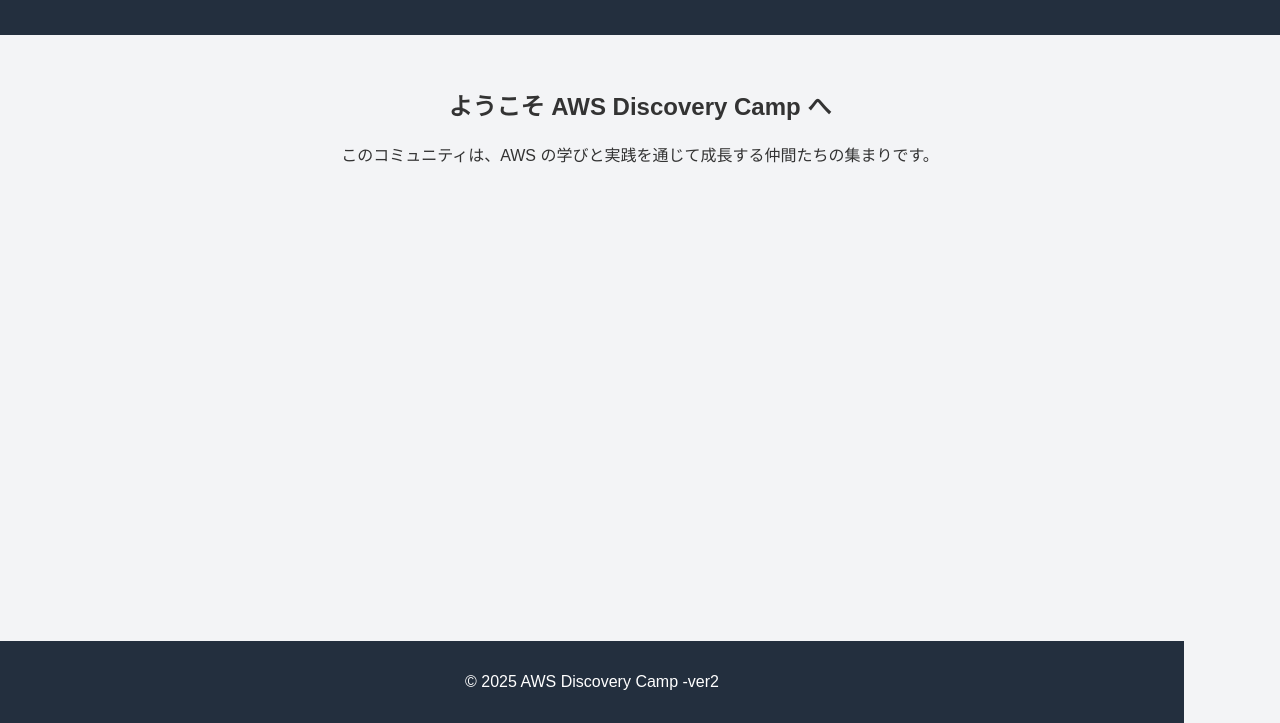
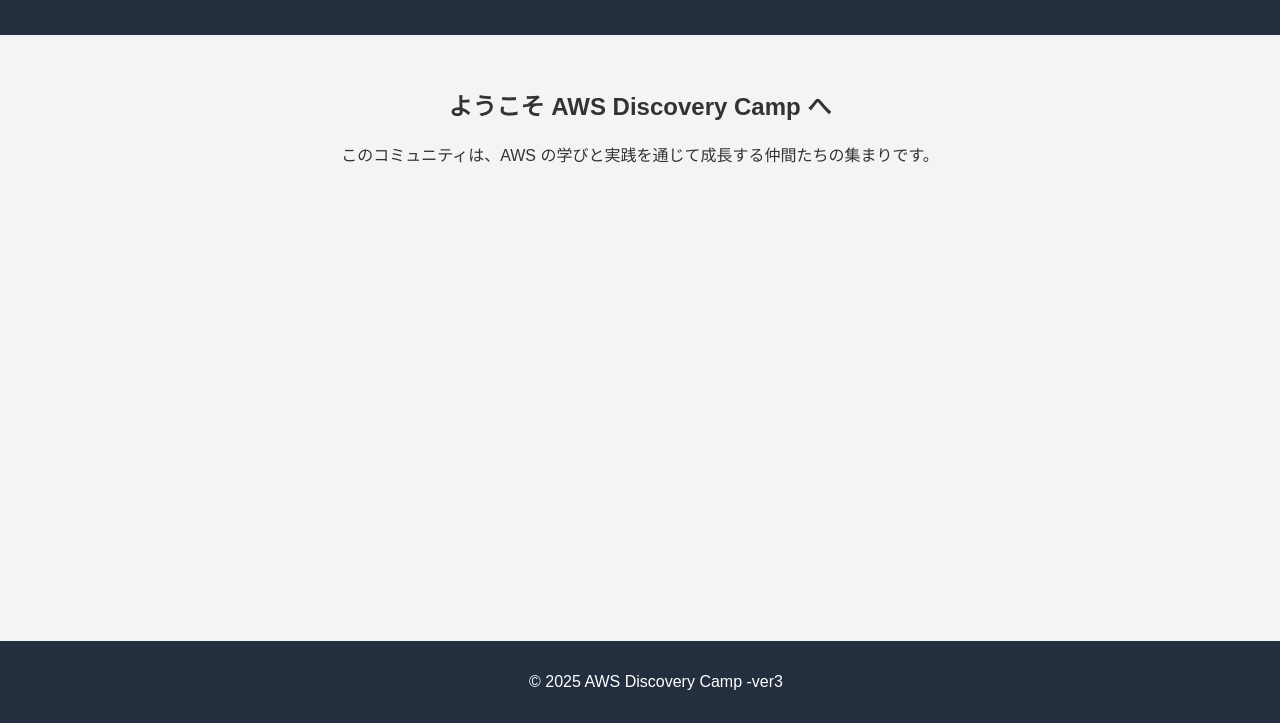
Before and after one commit to Gota193/GitCommandCheckOrigin, a plain HTML site: page index.html in a window 1280 px wide. Shown: the part 77-800 px from the top of the page. Drawn offline with Linux system fonts and the light colour scheme.

Commit message:
version 3

```diff
--- a/index.html
+++ b/index.html
@@ -16,7 +16,7 @@
     <p>このコミュニティは、AWS の学びと実践を通じて成長する仲間たちの集まりです。</p>
   </section>
   <footer class='footer'>
-    <p>&copy; 2025 AWS Discovery Camp -ver2</p>
+    <p>&copy; 2025 AWS Discovery Camp -ver3</p>
   </footer>
 </body>
 </html>
--- a/style.css
+++ b/style.css
@@ -1,3 +1,4 @@
+/* Version 3 */
 
 body {
   margin: 0;
@@ -22,5 +23,5 @@ body {
   padding: 1rem;
   position: fixed;
   bottom: 0;
-  width: 90%;
+  width: 100%;
 }
```
